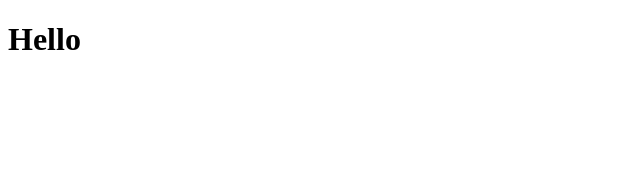
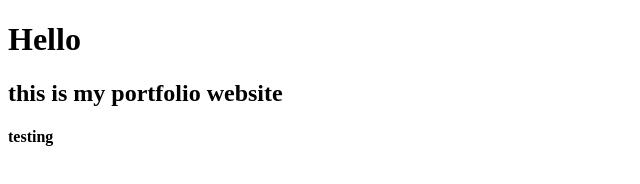
Before and after one commit to ChathuraAbeygunawardhana/portfolio-website, a plain HTML site: page index.html in a window 1280 px wide. Shown: the whole page, without its empty margins (0-640 px from the left). Drawn offline with Linux system fonts and the light colour scheme.

Commit message:
styles.css created
styling file was initiated

```diff
--- a/index.html
+++ b/index.html
@@ -6,5 +6,7 @@
 </head>
 <body>
 <h1>Hello</h1>
+<h2>this is my portfolio website</h2>
+<h4>testing</h4>
 </body>
 </html>
```
Also changed, not shown: styles.css (added).
